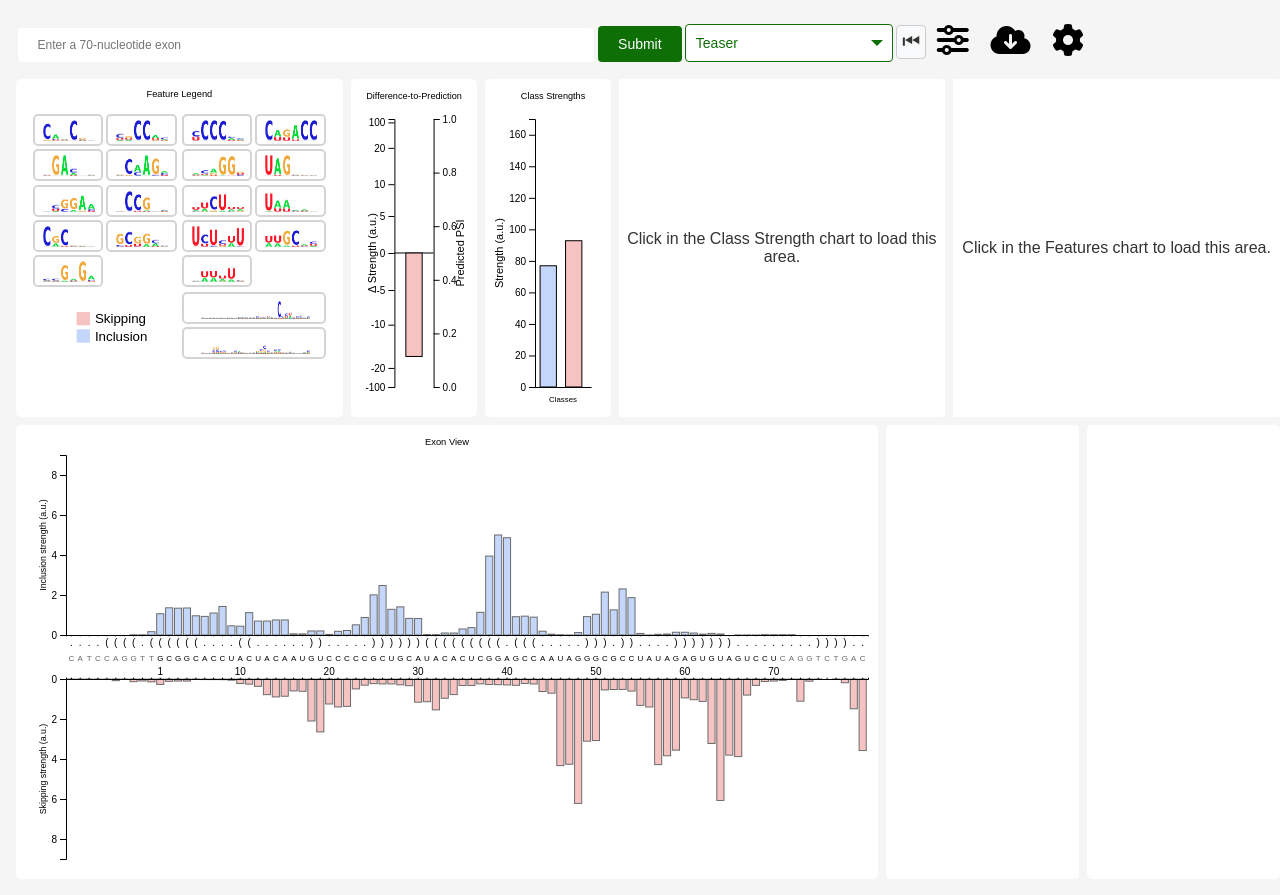
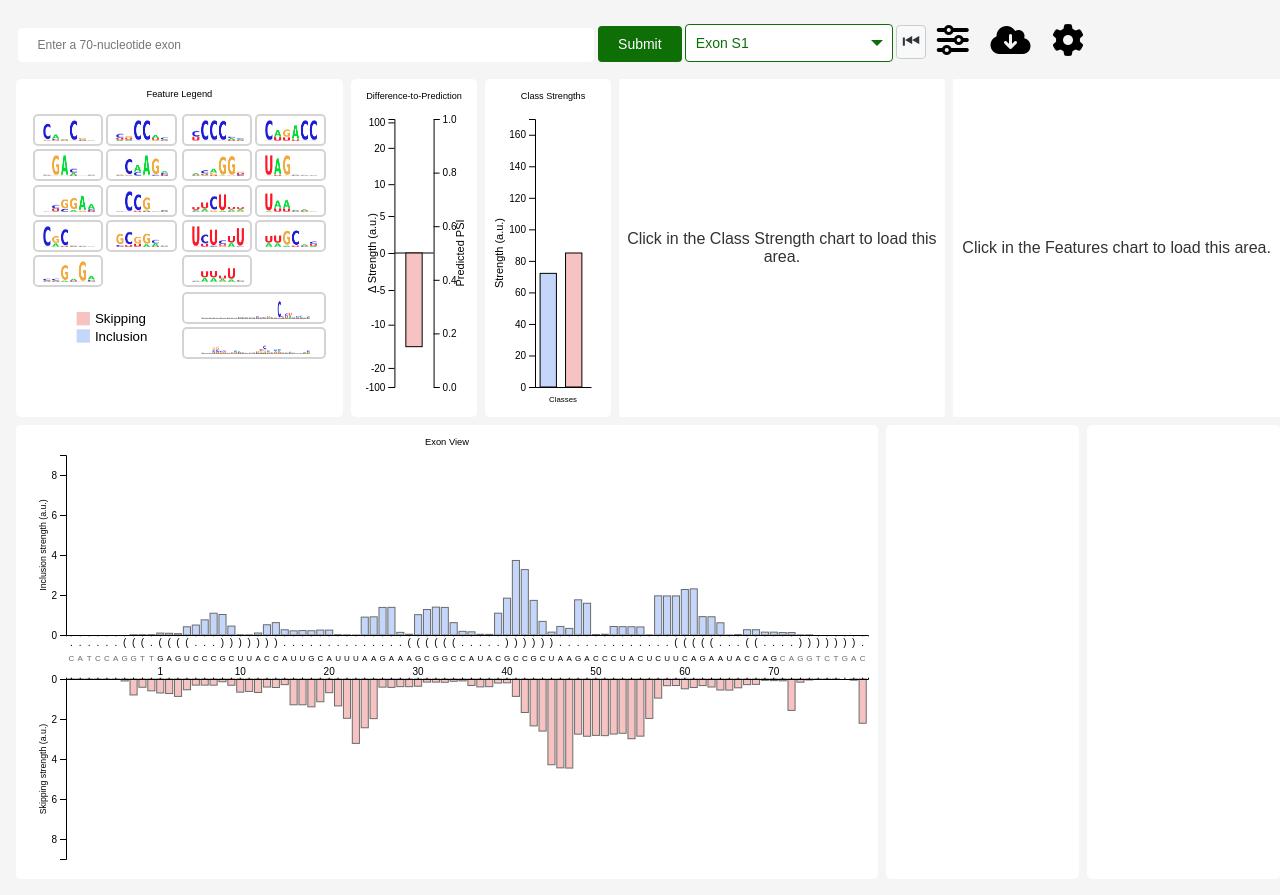
Before and after one commit to Liao-Group/interface-demo, a Flask app: page / in a window 1280 px wide. Run offline with Flask 3, Linux system fonts and the light colour scheme; some libraries are stand-ins or nearby versions.

Commit message:
adjust sequence of example exon

```diff
--- a/src/app.py
+++ b/src/app.py
@@ -63,7 +63,7 @@ def homepage():
 # if prediction is not available. it will fetch data from local files.
 @app.route("/get-data", methods=["GET"])
 def get_data():
-    option = request.args.get('option', 'teaser')
+    option = request.args.get('option', 'exon_s1')
 
     # Main logic to decide whether to use server or local file
     print(option)
--- a/src/static/events.js
+++ b/src/static/events.js
@@ -92,7 +92,7 @@ document.addEventListener("DOMContentLoaded", async function () {
   let selectedOption = localStorage.getItem("selectedOption");
 
   if (!selectedOption) {
-    selectedOption = 'teaser'; // Default to 'teaser' if nothing in storage
+    selectedOption = 'exon_s1'; // Default to 'teaser' if nothing in storage
     localStorage.setItem("selectedOption", selectedOption);
   }
 
--- a/src/templates/index.html
+++ b/src/templates/index.html
@@ -36,13 +36,14 @@
       <form id="optionForm" method="post">
         <div class="select-wrapper">
           <select name="option" id="option">
-            <option value="teaser">Teaser</option>
+            <!-- <option value="teaser">Teaser</option> -->
             <option value="exon_s1">Exon S1</option>
+            <option value="exon_s1_34c>a">Exon S1 Single Mutation</option>
+            <option value="exon_s1_34c>a_46g>u">Exon S1 Double Mutation</option>
             <option value="exon_s1_comp1">Exon S1 Comparison 1</option>
             <option value="exon_s1_comp2">Exon S1 Comparison 2</option>
-            <option value="exon_s1_34c>a">Exon S1 Single Mutation</option>
-            <option value="exon_s1_34c>a_46g>u">Exon S1 Double Mutation</option>
-            <option value="exon_d1">Exon D1 G-poor</option>
+
+            <!-- <option value="exon_d1">Exon D1 G-poor</option> -->
           </select>
           <div class="arrow"></div>
         </div>
```
